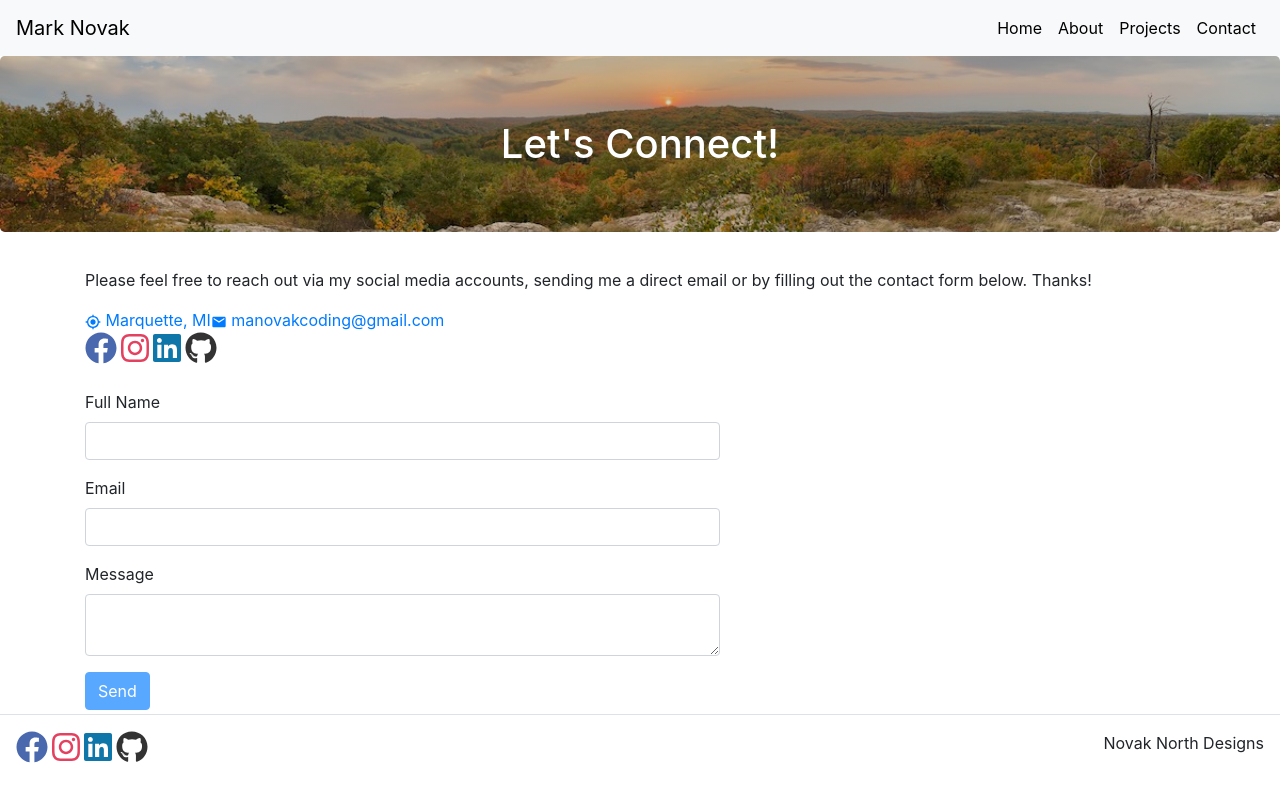
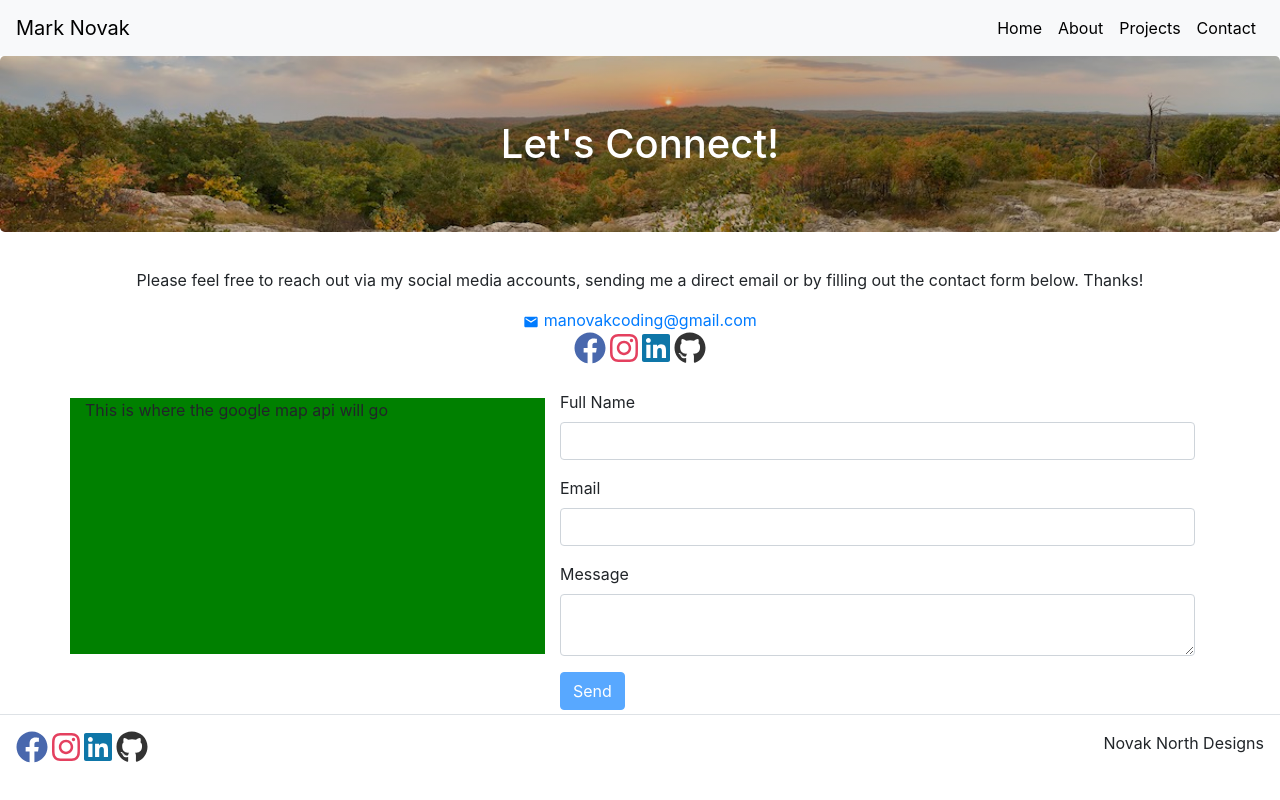
Before and after one commit to manovak24/manovak24.github.io, a React (Create React App) app: page /contact in a window 1280 px wide. Built offline with nearby package versions, Linux system fonts and the light colour scheme.

Commit message:
rearranged contact page for google map api and updated home page css to convert all px to rem

```diff
--- a/src/pages/contact-page.jsx
+++ b/src/pages/contact-page.jsx
@@ -3,7 +3,7 @@ import Hero from '../compontents/hero.jsx';
 import SocialFollow from '../compontents/social-follow';
 
 import { Col, Container, Form, Row, Button } from 'react-bootstrap';
-import { MdEmail, MdMyLocation } from 'react-icons/md';
+import { MdEmail } from 'react-icons/md';
 import emailjs from 'emailjs-com';
 import Swal from 'sweetalert2';
 
@@ -56,16 +56,16 @@ class ContactPage extends React.Component {
 
                 <Container>
                     <Row>
-                        <Col className="mb-4 mt-1 justify-content-center">
+                        <Col className="mb-4 mt-1" style={{textAlign:'center'}}>
                             <p>Please feel free to reach out via my social media accounts, sending me a direct email or by filling out the contact form below. Thanks!</p>
-                            <a href="https://www.google.com/maps/place/Marquette,+MI/data=!4m2!3m1!1s0x4d51df5dc446b685:0x91364aad4c5ac71a?sa=X&ved=2ahUKEwiZgdy_0JTvAhWVZ80KHXTxDesQ8gEwKHoECDsQAQ">
-                                <MdMyLocation /> Marquette, MI
-                            </a>
                             <a href="mailto:manovakcoding@gmail.com"><MdEmail /> manovakcoding@gmail.com</a>
                             <SocialFollow />
                         </Col>
                     </Row>
                     <Row>
+                        <Col className="mb-4 mt-2" xs={12} md={5} style={{backgroundColor:'green', height:'16rem'}}>
+                            <p>This is where the google map api will go</p>
+                        </Col>
                         <Col xs={12} md={7}>
                             <Form onSubmit={this.handleSubmit}>
                                 <Form.Group>
--- a/src/pages/home-page.css
+++ b/src/pages/home-page.css
@@ -28,9 +28,9 @@
 
 /*Topo Section*/
 .box-container {
-    height: 380px;
+    height: 23.75rem;
     width: 100%;
-    padding-top: 40px;
+    padding-top: 2.5rem;
     background-repeat: no-repeat;
     background-position: center;
     background-size: cover;
@@ -38,15 +38,15 @@
 }
 
 .info-boxes {
-    max-width: 1050px;
+    max-width: 65.625rem;
     margin: auto;
     display: flex;
     justify-content: space-around;
 }
 
 .box {
-    height: 250px;
-    padding: 20px;
+    height: 15.625rem;
+    padding: 1.25rem;
     margin-bottom: auto;
     background-color: rgba(0, 0, 0, 0.562);
     font-size: 1.1rem;
@@ -62,10 +62,10 @@
     color: white;
 }
 
-@media screen and (max-width: 500px) {
+@media screen and (max-width: 31.25rem) {
     .box-container {
       height: auto;
-      padding-bottom: 40px;
+      padding-bottom: 2.5rem;
     }
     .info-boxes {
       display: flex;
@@ -74,6 +74,6 @@
       width: 80%;
     }
     .box {
-      margin-bottom: 25px;
+      margin-bottom: 1.563rem;
     }
   }
```
